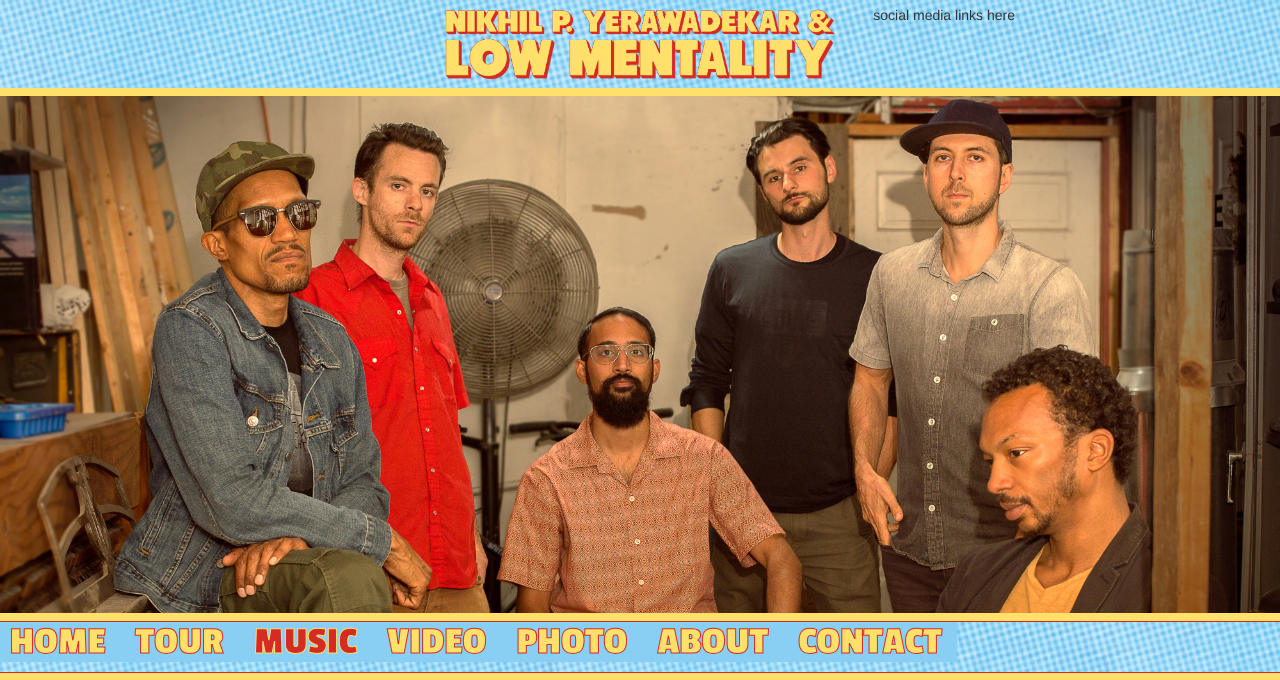
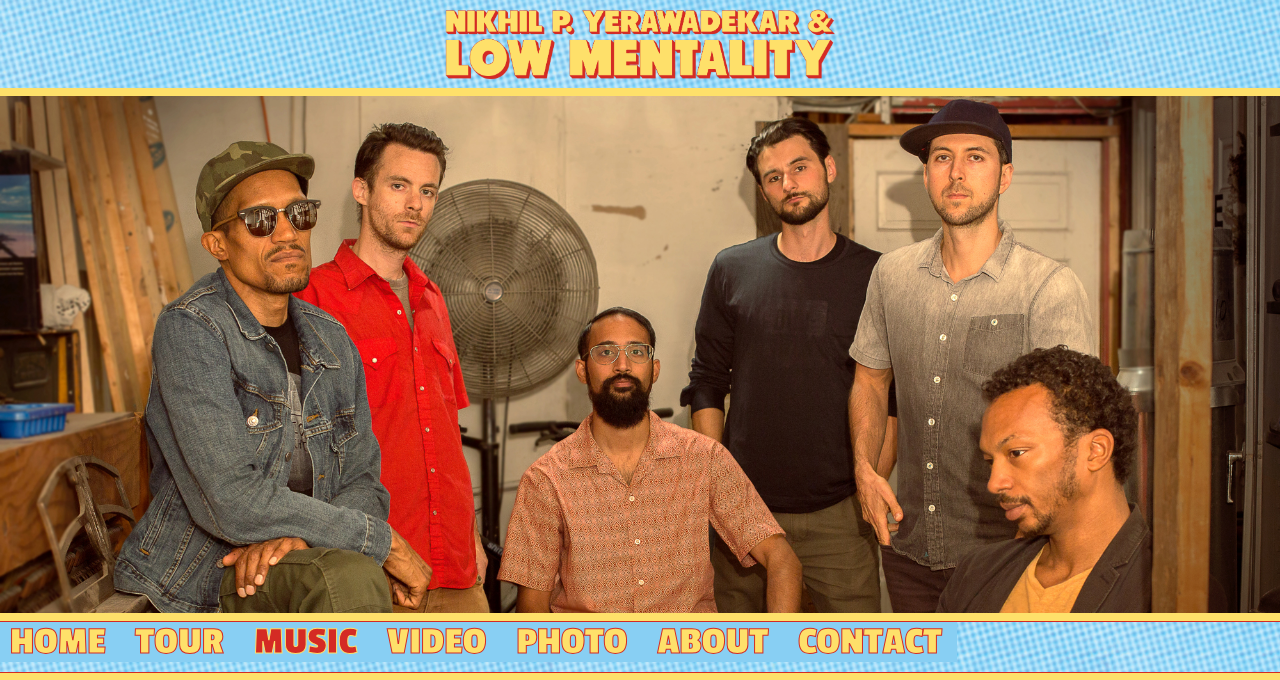
Before and after one commit to colinperry/npylm-site, a plain HTML site: page music.html in a window 1280 px wide. Shown: the top 680 px of the page. Drawn offline with nearby package versions, Linux system fonts and the light colour scheme.

Commit message:
updated music page

```diff
--- a/music.html
+++ b/music.html
@@ -21,8 +21,8 @@
 					<img src="img/npylm-logo.png" class="img-responsive">
 				</div>
 				<div class="col-lg-4 col-md-4 col-sm-4 col-xs-12">
-					<p>social media links here</p>
-				</div>
+<!-- 					<p>social media links here</p>
+ -->				</div>
 			</div>
 		</div>
 <!-- 		<div class="header-divider-secondary"></div>
```
